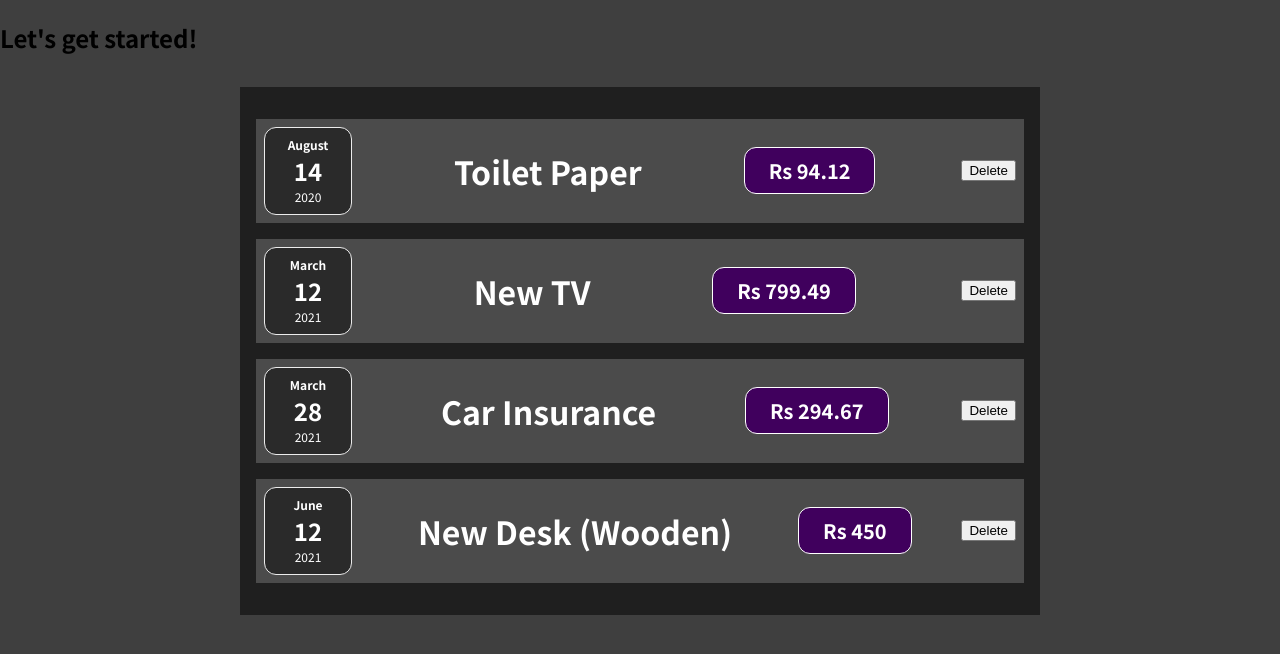
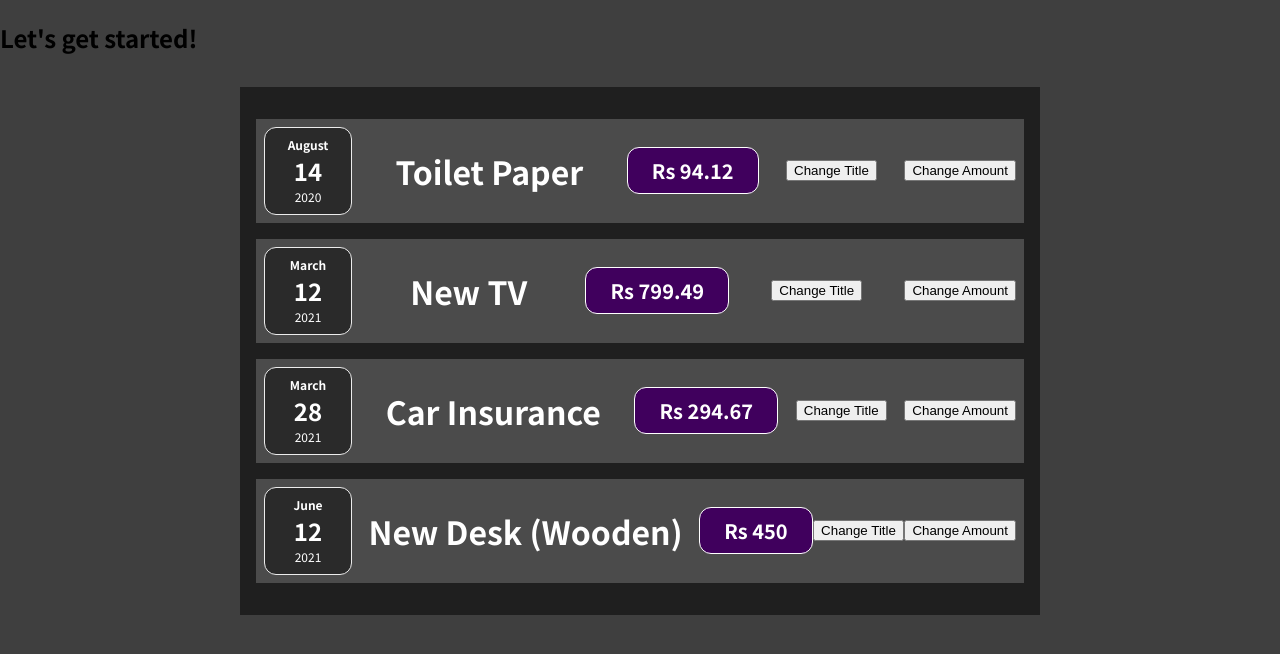
Before and after one commit to Pardeepky/01-React-Setup, a React (Create React App) app: page / in a window 1280 px wide. Shown: the top 654 px of the page. Built offline with nearby package versions, Linux system fonts and the light colour scheme.

Commit message:
useState hook to change state

```diff
--- a/src/components/Expense/ExpenseItem.js
+++ b/src/components/Expense/ExpenseItem.js
@@ -3,17 +3,28 @@ import ExpenseDate from "./ExpenseDate";
 import ExpenseDetails from "./ExpenseDetails";
 import Card from "../UI/Card";
 import "./ExpenseItem.css";
+import { useState } from "react";
 
 const ExpenseItem = (props) => {
-  const clickHandler = () => {
+  const[title, setTitle] = useState(props.title);
+  const[amount, setAmount] = useState(props.amount);
+  const handleTitle = () => {
+    setTitle('Updated')
     console.log("clicked");
   };
+  const handleAmount = () => {
+    setAmount('100$')
+    console.log("clicked");
+  };
+
+
   return (
     <Card className="expense-item">
       <ExpenseDate date={props.date} />
-      <ExpenseTitle title={props.title} />
-      <ExpenseDetails amount={props.amount} />
-      <button onClick={clickHandler}>Delete</button>
+      <ExpenseTitle title={title} />
+      <ExpenseDetails amount={amount} />
+      <button onClick={handleTitle}>Change Title</button>
+      <button onClick={handleAmount}>Change Amount</button>
     </Card>
   );
 };
```
